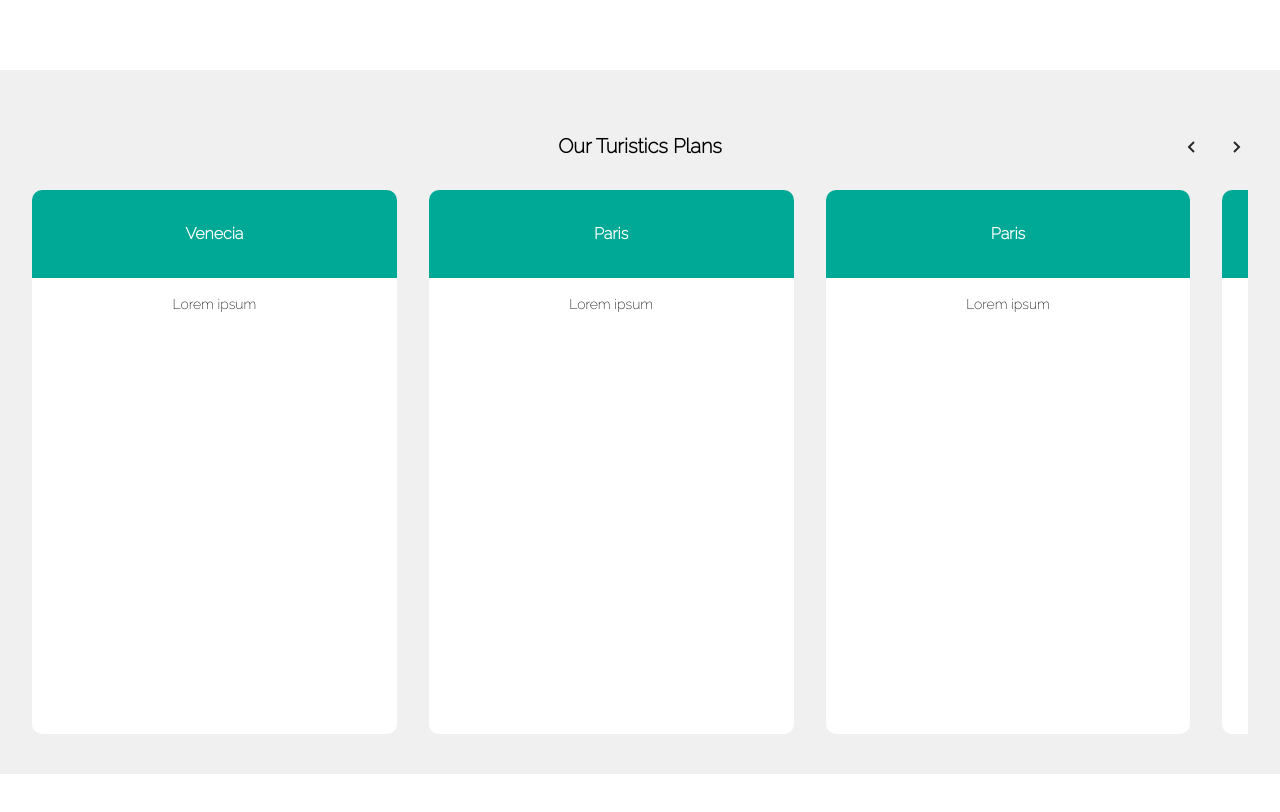
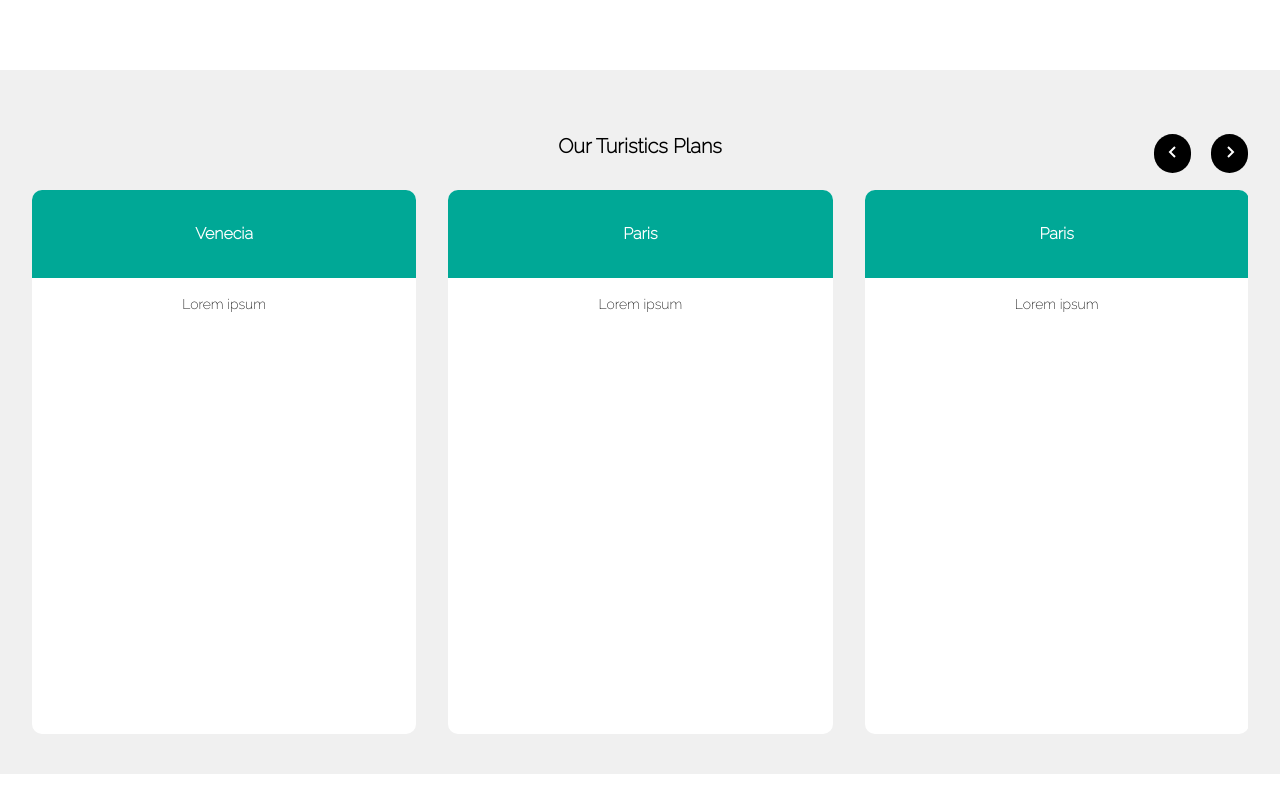
Before and after one commit to edgarmtdev/landing-page, a website built with webpack: page src/pages/index.html in a window 1280 px wide. Shown: the part 2380-3192 px from the top of the page. Built offline with nearby package versions, Linux system fonts and the light colour scheme.

Commit message:
refactor: general code

```diff
--- a/src/js/libs/ui/createElements.js
+++ b/src/js/libs/ui/createElements.js
@@ -7,7 +7,7 @@ export default function createElement(type, attrs, content, events) {
     element.setAttribute(attr, attrs[attr]);
   });
 
-  element.innerText = content;
+  if (content) element.innerText = content;
 
   return element;
 }
--- a/src/js/modules/carrousel/index.js
+++ b/src/js/modules/carrousel/index.js
@@ -12,7 +12,6 @@ export default function renderCarrousel(data) {
             {
                 class: "card",
             },
-            ""
         );
         carrousel.appendChild(card);
         const title = createElement(
--- a/src/js/modules/plans/index.js
+++ b/src/js/modules/plans/index.js
@@ -13,8 +13,7 @@ export default function renderPlans(data) {
             "article",
             {
                 class: "card-plan",
-            },
-            ""
+            }
         );
         const title = Title(item)
         const content = Content(item)
--- a/src/pages/index.html
+++ b/src/pages/index.html
@@ -106,12 +106,12 @@
         <h4>Our Turistics Plans</h4>
         <div class="main-plans_title_controls">
           <button id="plans-left">
-            <svg xmlns="http://www.w3.org/2000/svg" width="24" height="24" style="fill: rgb(41, 41, 41)">
+            <svg xmlns="http://www.w3.org/2000/svg" width="24" height="24" style="fill: rgb(255, 255, 255)">
               <path d="M13.293 6.293 7.586 12l5.707 5.707 1.414-1.414L10.414 12l4.293-4.293z"></path>
             </svg>
           </button>
           <button id="plans-right">
-            <svg xmlns="http://www.w3.org/2000/svg" width="24" height="24" style="fill: rgb(41, 41, 41)">
+            <svg xmlns="http://www.w3.org/2000/svg" width="24" height="24" style="fill: rgb(255, 255, 255)">
               <path d="M10.707 17.707 16.414 12l-5.707-5.707-1.414 1.414L13.586 12l-4.293 4.293z"></path>
             </svg>
           </button>
--- a/src/sass/modules/header/carrousel.scss
+++ b/src/sass/modules/header/carrousel.scss
@@ -60,7 +60,7 @@
 }
 
 #right {
-  right: 0.2rem;
+  right: 0.9rem;
 }
 
 #left {
--- a/src/sass/modules/plans/plans.scss
+++ b/src/sass/modules/plans/plans.scss
@@ -16,12 +16,16 @@
     }
 
     .main-plans_title_controls {
-        top: 1px;
+        top: 0px;
         right: 0;
         position: absolute;
 
-        button {
+        #plans-right,
+        #plans-left {
             margin-left: 1rem;
+            background-color: black;
+            padding: 0.4rem;
+            border-radius: 9999px;
         }
     }
 }
@@ -76,7 +80,7 @@
             // display: flex;
 
             .card-plan {
-                width: 30%;
+                width: 31.6%;
             }
         }
     }
```
